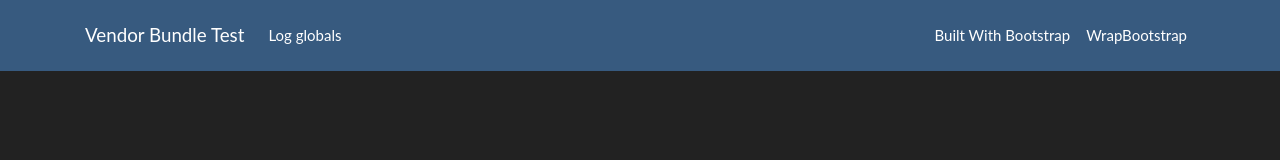
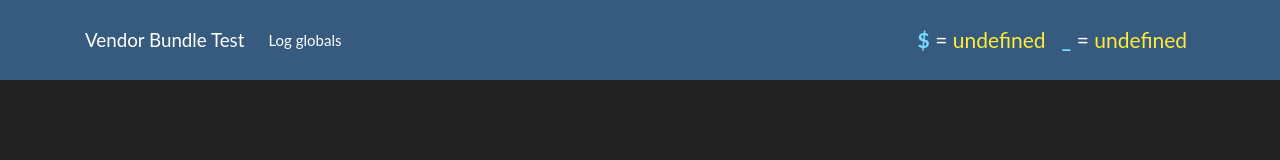
Before and after one commit to spiralx/watcher, a website: page demo/vendor-test.html in a window 1280 px wide. Drawn offline with Linux system fonts and the light colour scheme; files whose address does not match are found by name.

Commit message:
Added minify, simpler structure, more debug info on test page

```diff
--- a/demo/vendor-test.html
+++ b/demo/vendor-test.html
@@ -8,6 +8,19 @@
     <link rel="stylesheet" href="/css/bootswatch-darkly.css">
     <link rel="stylesheet" href="/css/glyphicons.css">
     <link rel="stylesheet" href="/css/demo.css">
+
+    <style>
+      .versions {
+        font-size: 1.4em;
+      }
+      .var {
+        font-weight: bold;
+        color: #7df;
+      }
+      #jquery, #lodash {
+        color: #ffeb3b;
+      }
+    </style>
   </head>
 
   <body>
@@ -26,39 +39,46 @@
             </li>
           </ul>
 
-          <ul class="nav navbar-nav ml-auto">
+          <ul class="nav navbar-nav ml-auto versions">
             <li class="nav-item">
-              <a class="nav-link" href="http://builtwithbootstrap.com/" target="_blank">Built With Bootstrap</a>
+              <a class="nav-link" href="#"><span class="var">$</span> = <span id="jquery">undefined</span></a>
             </li>
             <li class="nav-item">
-              <a class="nav-link" href="https://wrapbootstrap.com/?ref=bsw" target="_blank">WrapBootstrap</a>
+              <a class="nav-link" href="#"><span class="var">_</span> = <span id="lodash">undefined</span></a>
             </li>
           </ul>
         </div>
       </div>
     </div>
 
-    <script src="/js/vendor.js"></script>
+    <script src="/js/vendor.min.js"></script>
     <script>
       function logVersions() {
         const EXPR = 'color: forestgreen;'
         const VAL = 'font-weight: bold; color: #9c27b0;' //#e74c3c;'
+
+        const jqueryElem = document.querySelector('#jquery')
+        const lodashElem = document.querySelector('#lodash')
 
         console.group(`%clogVersions():%c vendor, jQuery, $, _`, 'font-size: larger; color: forestgreen;', 'font-size: larger; color: #05f;')
         // console.log(typeof vendor !== 'undefined' ? vendor : 'undefined')
         // console.log(typeof jQuery !== 'undefined' ? jQuery : 'undefined')
 
         if (typeof $ !== 'undefined') {
+          jqueryElem.textContent = `v${$.fn.jquery}`
           console.info(`%c$.fn.jquery %c= %c${$.fn.jquery}`, EXPR, '', VAL)
           console.dir($)
         } else {
+          jqueryElem.textContent = 'undefined'
           console.warn(`$ is undefined`)
         }
 
         if (typeof _ !== 'undefined') {
+          lodashElem.textContent = `v${_.VERSION}`
           console.info(`%c_.VERSION %c= %c${_.VERSION}`, EXPR, '', VAL)
           console.dir(_)
         } else {
+          lodashElem.textContent = 'undefined'
           console.warn(`_ is undefined`)
         }
 
--- a/package.json
+++ b/package.json
@@ -47,6 +47,8 @@
     "rollup-plugin-commonjs": "^9.1.0",
     "rollup-plugin-copy": "^0.2.3",
     "rollup-plugin-execute": "^1.0.0",
+    "rollup-plugin-filesize": "^1.5.0",
+    "rollup-plugin-minify-es": "^1.1.1",
     "rollup-plugin-node-resolve": "^3.2.0",
     "rollup-plugin-typescript2": "^0.11.0",
     "tslint": "^5.9.1",
--- a/src/vendor.js
+++ b/src/vendor.js
@@ -1,4 +1,10 @@
 
-export { default as $ } from 'jquery'
+import $ from 'jquery'
+import _ from 'lodash'
 
-export { default as _ } from 'lodash'
+// console.dir(window)
+// console.dir($)
+// console.dir(_)
+
+window.$ = $
+window._ = _
```
Also changed, not shown: rollup.vendor.config.js (+14 -9 lines), 2 other files.
